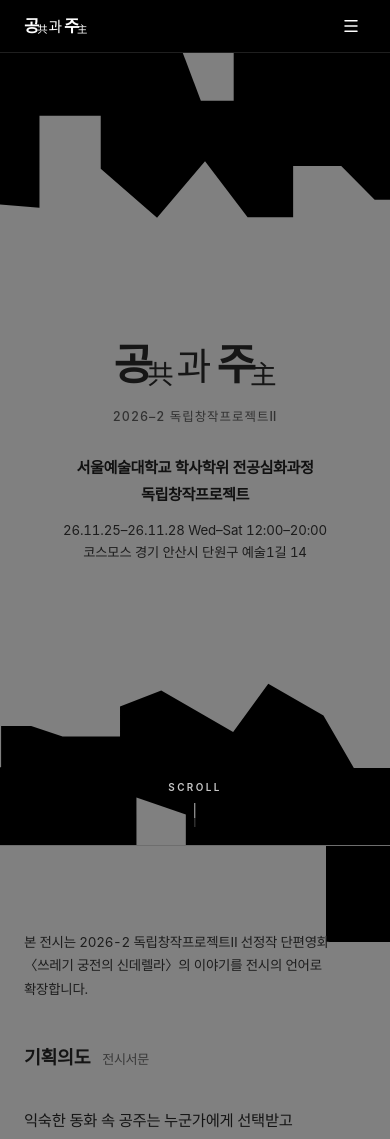
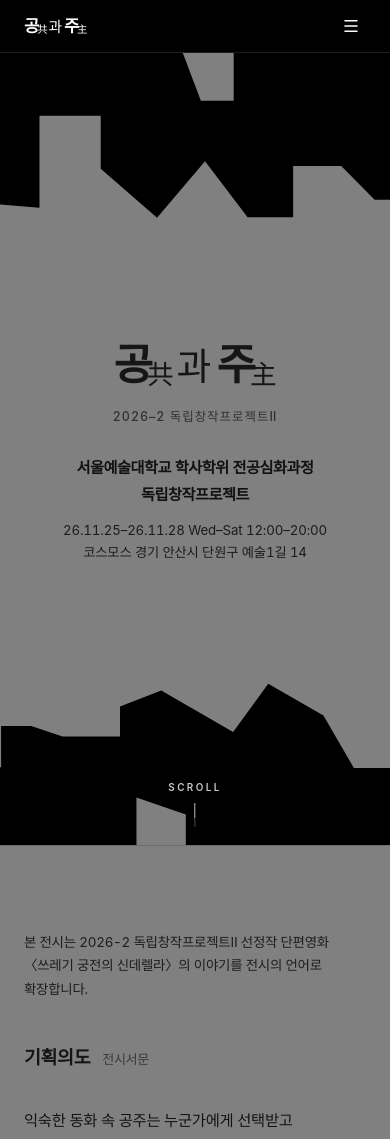
Before and after one commit to thisnicework/ownhomeown, a React (Vite) app: page / in a window 390 px wide. Shown: the top 1139 px of the page. Built offline with nearby package versions, Linux system fonts and the light colour scheme; a web font is replaced by a local one.

Commit message:
Remove black notch from preface section

```diff
--- a/src/App.css
+++ b/src/App.css
@@ -629,22 +629,11 @@
   padding: clamp(5rem, 9vw, 8.5rem) var(--pad-x);
 }
 
-.pdf-preface-band__black-notch {
-  position: absolute;
-  top: 0;
-  right: 0;
-  width: clamp(64px, 9.5vw, 136px);
-  height: clamp(130px, 26%, 240px);
-  background: var(--pdf-black);
-  pointer-events: none;
-}
-
 .pdf-preface-band__inner {
   position: relative;
   z-index: 1;
   max-width: 1040px;
   margin-inline: auto;
-  padding-right: clamp(0px, 6vw, 80px);
   display: grid;
   grid-template-columns: minmax(220px, 0.72fr) minmax(0, 1.28fr);
   gap: clamp(2.5rem, 6vw, 5.5rem);
@@ -1565,11 +1554,6 @@
     padding-right: 0;
   }
 
-  .pdf-preface-band__black-notch {
-    width: 64px;
-    height: 96px;
-  }
-
   .pdf-stagger-2 {
     padding-left: 2.25rem;
   }
--- a/src/components/OverviewAndPreface.tsx
+++ b/src/components/OverviewAndPreface.tsx
@@ -135,7 +135,6 @@ export const OverviewAndPreface: React.FC = () => {
 
       {/* 02. 전시서문 (기획의도) — PDF Page 1 Left Panel + Staggered Entrance */}
       <section id="preface" className="pdf-preface-band" aria-label="전시서문">
-        <div className="pdf-preface-band__black-notch" aria-hidden="true" />
 
         <div
           ref={prefaceRef}
```
